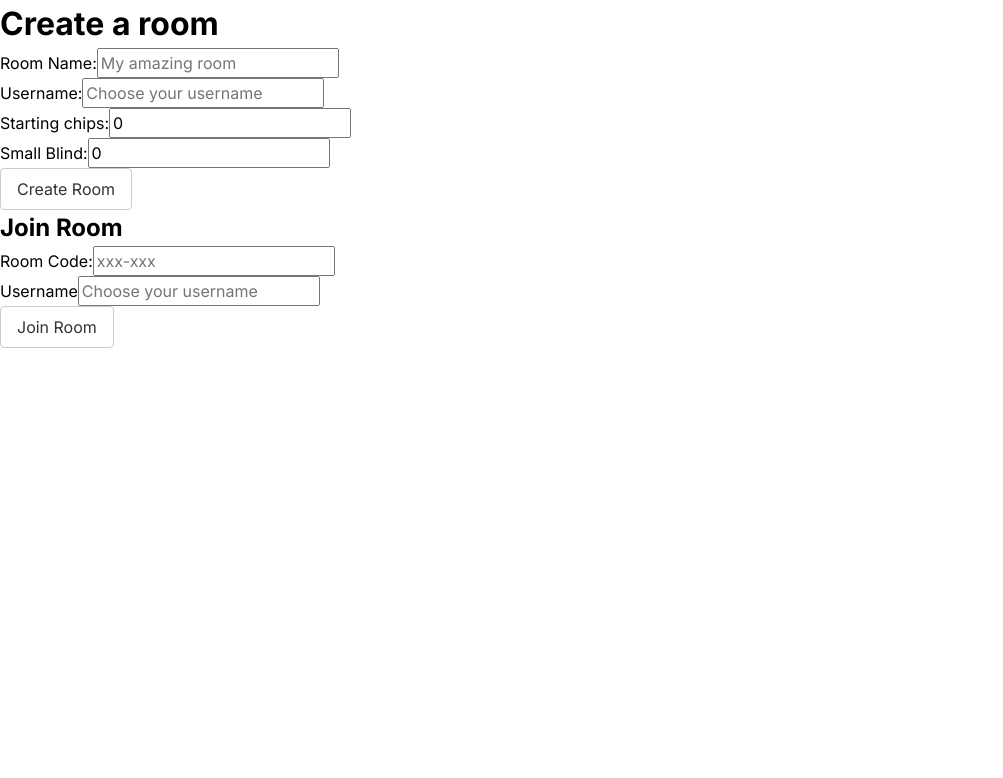
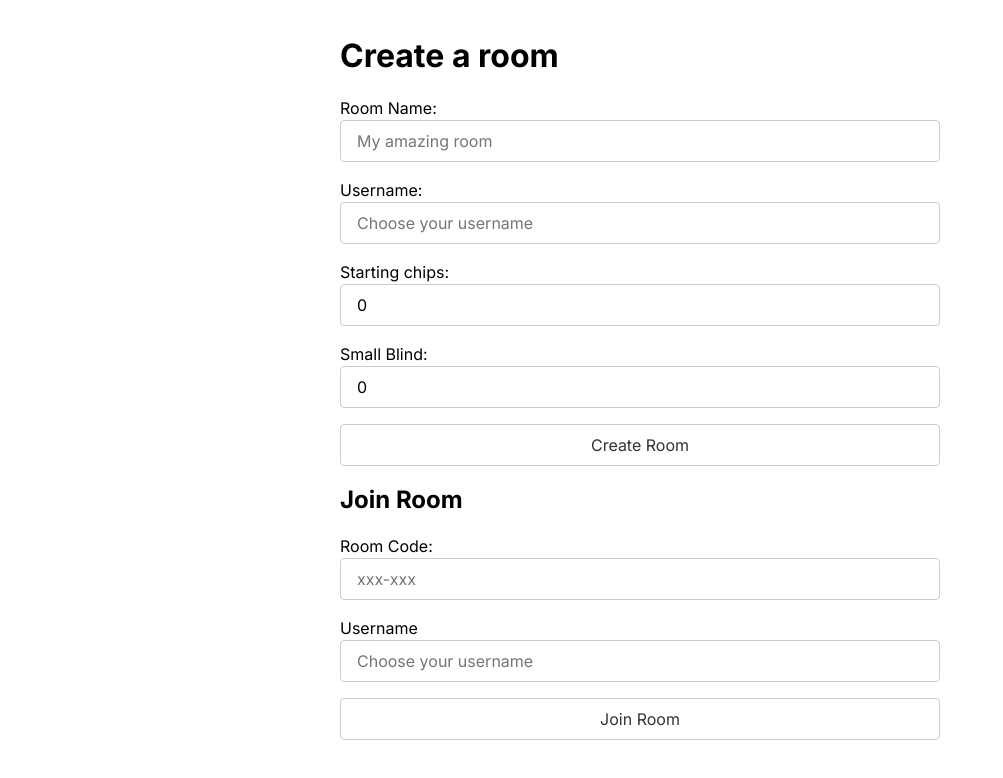
Before and after one commit to francescoiacono/chipwiz-v2, a Next.js app: page / in a window 1280 px wide. Shown: the top 778 px of the page, without its empty margins (0-1003 px from the left). Built offline with nearby package versions, Linux system fonts and the light colour scheme; no server answers.

Commit message:
Change home form style

```diff
--- /dev/null
+++ b/src/components/pages/home/home.module.css
@@ -0,0 +1,24 @@
+.wrapper {
+  height: 100vh;
+  display: flex;
+  flex-direction: column;
+  gap: 1rem;
+
+  padding-top: 2rem;
+
+  width: 600px;
+  margin: auto;
+}
+
+.wrapper > form {
+  display: flex;
+  flex-direction: column;
+  gap: 1rem;
+}
+
+@media (max-width: 600px) {
+  .wrapper {
+    width: 100%;
+    padding: 0 1rem;
+  }
+}
--- a/src/components/pages/home/home.tsx
+++ b/src/components/pages/home/home.tsx
@@ -1,9 +1,10 @@
 import JoinRoom from './subcomponents/joinRoom/joinRoom';
 import NewRoomForm from './subcomponents/roomForm/roomForm';
+import styles from './home.module.css';
 
 const Home = () => {
   return (
-    <main>
+    <main className={styles.wrapper}>
       <NewRoomForm />
       <JoinRoom />
     </main>
--- a/src/components/ui/button/button.module.css
+++ b/src/components/ui/button/button.module.css
@@ -15,3 +15,18 @@
   color: #666;
   cursor: not-allowed;
 }
+
+.button:hover:not(:disabled) {
+  background-color: #eee;
+  border-color: #bbb;
+}
+
+.button:active:not(:disabled) {
+  background-color: #ddd;
+  border-color: #aaa;
+}
+
+.button:focus {
+  outline: none;
+  box-shadow: 0 0 0 2px #aaa;
+}
--- a/src/components/ui/formInput/formInput.tsx
+++ b/src/components/ui/formInput/formInput.tsx
@@ -1,3 +1,5 @@
+import Input from '../input/input';
+
 interface FormInputProps {
   handleChange: (e: React.ChangeEvent<HTMLInputElement>) => void;
   type?: string;
@@ -17,8 +19,8 @@ const FormInput = ({
 }: FormInputProps) => {
   return (
     <div>
-      <label htmlFor='username'>{children}</label>
-      <input
+      <label>{children}</label>
+      <Input
         onChange={handleChange}
         type={type || 'text'}
         name={name}
--- /dev/null
+++ b/src/components/ui/input/input.module.css
@@ -0,0 +1,9 @@
+.input {
+  width: 100%;
+  padding: 0.5rem 1rem;
+  border: 1px solid #ccc;
+  border-radius: 4px;
+  font-size: 1rem;
+  line-height: 1.5;
+  transition: border-color 0.15s ease-in-out, box-shadow 0.15s ease-in-out;
+}
--- /dev/null
+++ b/src/components/ui/input/input.tsx
@@ -0,0 +1,9 @@
+import React, { InputHTMLAttributes } from 'react';
+
+import styles from './input.module.css';
+
+const Input = ({ ...props }: InputHTMLAttributes<HTMLInputElement>) => {
+  return <input className={`${styles.input} ${props.className}`} {...props} />;
+};
+
+export default Input;
```
